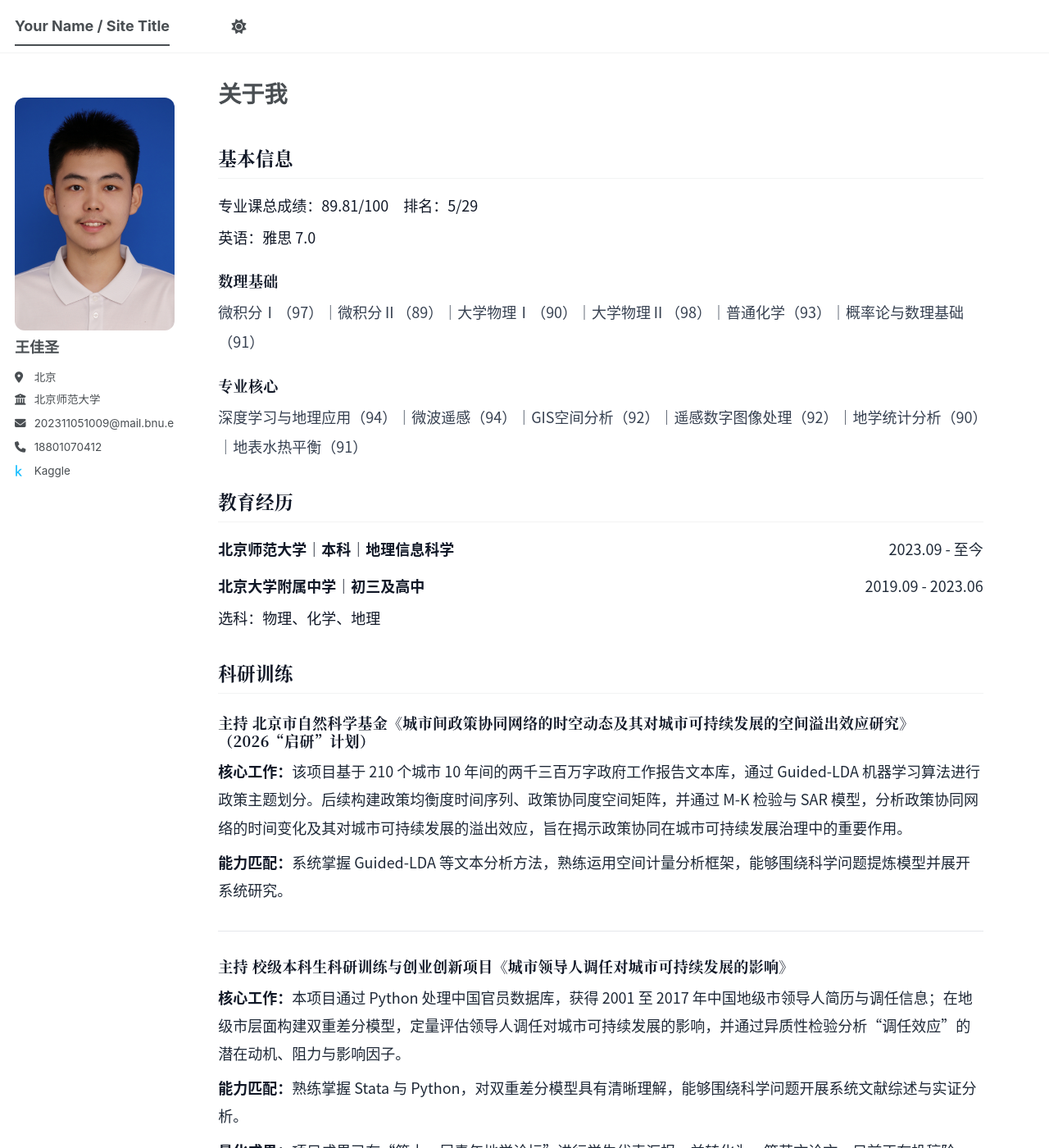
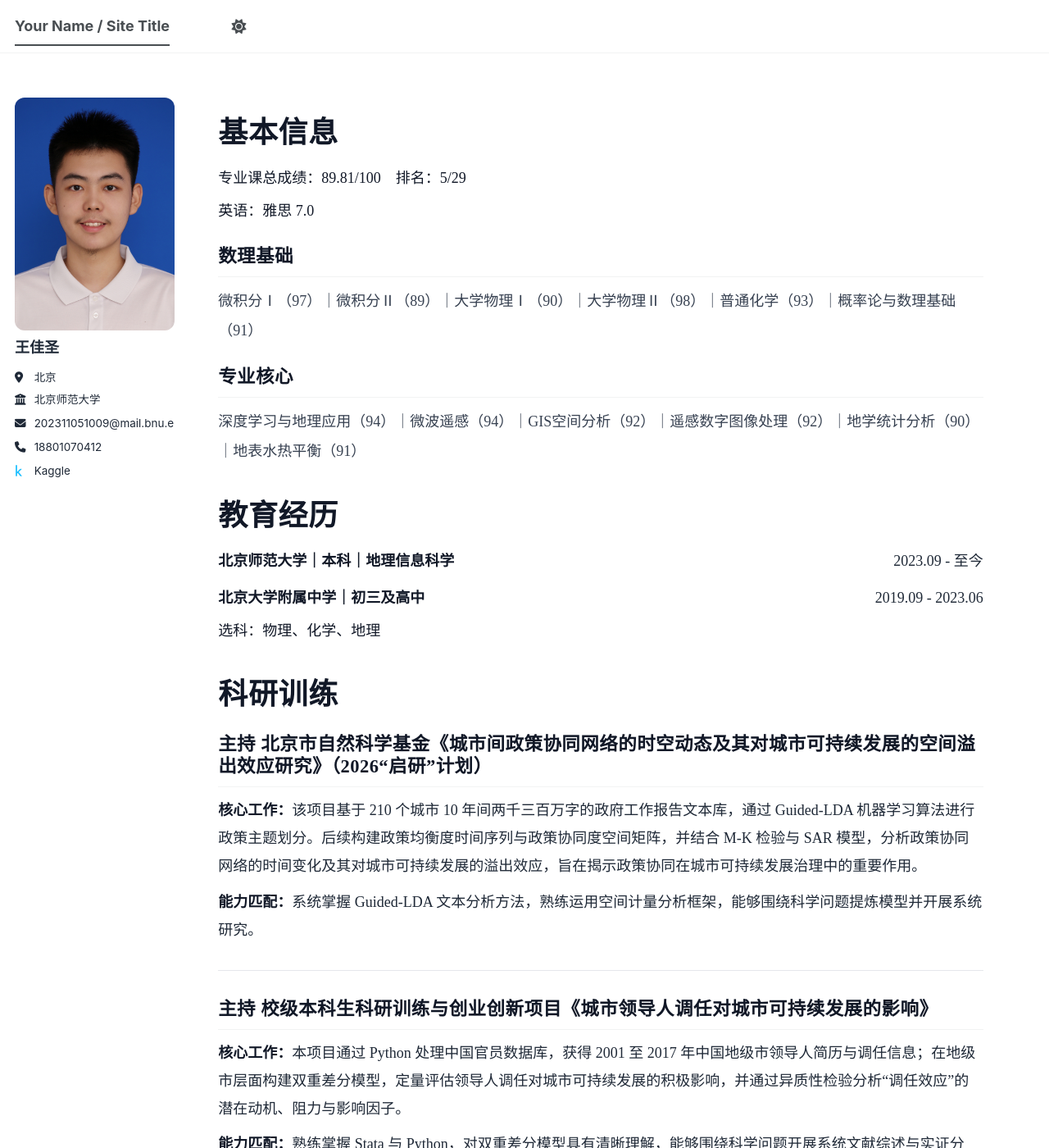
Before and after one commit to WJSheng2005/wangjiasheng.github.io, a Jekyll site: the page built from _pages/about.md, in a window 1280 px wide and 1400 px high. Shown: the whole window at 82% size. Built offline with Jekyll 4.4.1, drawn with Linux system fonts in a browser that asks for light colours; a script bundle is joined from its source files by our own code; library files that are not in the unit come from our copies.

Commit message:
Update about.md

```diff
--- a/_pages/about.md
+++ b/_pages/about.md
@@ -8,28 +8,42 @@
 ---
 
 <style>
-.page__content {
-  font-family: "PingFang SC", "Hiragino Sans GB", "Microsoft YaHei", "Noto Sans CJK SC", sans-serif;
-  line-height: 1.9;
+.page__title {
+  display: none;
+}
+
+.page__content,
+.sidebar,
+.author__name,
+.author__bio,
+.author__urls,
+.masthead {
+  font-family: "Times New Roman", "Songti SC", "STSong", "SimSun", serif;
   color: #1f2937;
 }
 
-.page__content h2,
-.page__content h3 {
-  font-family: "Songti SC", "STSong", "Noto Serif CJK SC", serif;
+.page__content {
+  line-height: 1.9;
+}
+
+.page__content h1,
+.page__content h2 {
+  font-family: "Times New Roman", "Songti SC", "STSong", "SimSun", serif;
   font-weight: 700;
   letter-spacing: 0.02em;
   color: #111827;
 }
 
-.page__content h2 {
-  margin-top: 2rem;
-  margin-bottom: 0.8rem;
+.page__content h1 {
+  margin-top: 2.2rem;
+  margin-bottom: 0.9rem;
+  font-size: 2rem;
 }
 
-.page__content h3 {
+.page__content h2 {
   margin-top: 1.4rem;
-  margin-bottom: 0.5rem;
+  margin-bottom: 0.6rem;
+  font-size: 1.25rem;
 }
 
 .metric-line {
@@ -43,7 +57,7 @@
 }
 
 .project-block p {
-  margin: 0.45rem 0;
+  margin: 0.5rem 0;
 }
 
 .project-block strong {
@@ -69,7 +83,8 @@
   font-weight: 700;
   color: #111827;
 }
-  @media (min-width: 80em) {
+
+@media (min-width: 80em) {
   #main {
     max-width: 1440px;
   }
@@ -83,25 +98,24 @@
     padding-left: 3% !important;
   }
 }
-
 </style>
 
-## 基本信息
+# 基本信息
 
 <div class="metric-line">专业课总成绩：89.81/100　排名：5/29</div>
 <div class="metric-line">英语：雅思 7.0</div>
 
-### 数理基础
+## 数理基础
 <div class="inline-line">
 微积分Ⅰ（97）｜微积分Ⅱ（89）｜大学物理Ⅰ（90）｜大学物理Ⅱ（98）｜普通化学（93）｜概率论与数理基础（91）
 </div>
 
-### 专业核心
+## 专业核心
 <div class="inline-line">
 深度学习与地理应用（94）｜微波遥感（94）｜GIS空间分析（92）｜遥感数字图像处理（92）｜地学统计分析（90）｜地表水热平衡（91）
 </div>
 
-## 教育经历
+# 教育经历
 
 <div class="edu-item">
   <div class="edu-name">北京师范大学｜本科｜地理信息科学</div>
@@ -115,42 +129,42 @@
 
 <div class="metric-line">选科：物理、化学、地理</div>
 
-## 科研训练
+# 科研训练
 
-### 主持 北京市自然科学基金《城市间政策协同网络的时空动态及其对城市可持续发展的空间溢出效应研究》（2026“启研”计划）
+## 主持 北京市自然科学基金《城市间政策协同网络的时空动态及其对城市可持续发展的空间溢出效应研究》（2026“启研”计划）
 
 <div class="project-block">
-<p><strong>核心工作：</strong>该项目基于 210 个城市 10 年间的两千三百万字政府工作报告文本库，通过 Guided-LDA 机器学习算法进行政策主题划分。后续构建政策均衡度时间序列、政策协同度空间矩阵，并通过 M-K 检验与 SAR 模型，分析政策协同网络的时间变化及其对城市可持续发展的溢出效应，旨在揭示政策协同在城市可持续发展治理中的重要作用。</p>
+<p><strong>核心工作：</strong>该项目基于 210 个城市 10 年间两千三百万字的政府工作报告文本库，通过 Guided-LDA 机器学习算法进行政策主题划分。后续构建政策均衡度时间序列与政策协同度空间矩阵，并结合 M-K 检验与 SAR 模型，分析政策协同网络的时间变化及其对城市可持续发展的溢出效应，旨在揭示政策协同在城市可持续发展治理中的重要作用。</p>
 
-<p><strong>能力匹配：</strong>系统掌握 Guided-LDA 等文本分析方法，熟练运用空间计量分析框架，能够围绕科学问题提炼模型并展开系统研究。</p>
+<p><strong>能力匹配：</strong>系统掌握 Guided-LDA 文本分析方法，熟练运用空间计量分析框架，能够围绕科学问题提炼模型并开展系统研究。</p>
 </div>
 
 <hr class="section-divider" />
 
-### 主持 校级本科生科研训练与创业创新项目《城市领导人调任对城市可持续发展的影响》
+## 主持 校级本科生科研训练与创业创新项目《城市领导人调任对城市可持续发展的影响》
 
 <div class="project-block">
-<p><strong>核心工作：</strong>本项目通过 Python 处理中国官员数据库，获得 2001 至 2017 年中国地级市领导人简历与调任信息；在地级市层面构建双重差分模型，定量评估领导人调任对城市可持续发展的影响，并通过异质性检验分析“调任效应”的潜在动机、阻力与影响因子。</p>
+<p><strong>核心工作：</strong>本项目通过 Python 处理中国官员数据库，获得 2001 至 2017 年中国地级市领导人简历与调任信息；在地级市层面构建双重差分模型，定量评估领导人调任对城市可持续发展的积极影响，并通过异质性检验分析“调任效应”的潜在动机、阻力与影响因子。</p>
 
 <p><strong>能力匹配：</strong>熟练掌握 Stata 与 Python，对双重差分模型具有清晰理解，能够围绕科学问题开展系统文献综述与实证分析。</p>
 
 <p><strong>量化成果：</strong>项目成果已在“第十一届青年地学论坛”进行学生代表汇报，并转化为一篇英文论文，目前正在投稿阶段。</p>
 </div>
 
-## 奖励荣誉
+# 奖励荣誉
 
-### 竞赛获奖
+## 竞赛获奖
 - 第十四届全国大学生 GIS 应用技能大赛二等奖，国家级（中国地理学会）
 - 第四届全国大学生乡村国土空间价值提升规划设计大赛一等奖，国家级（中国国土经济学会）
 
-### 荣誉奖项
+## 荣誉奖项
 - 2022–2023 学年海淀区三好学生、2022–2023 学年海淀区优秀共青团员，区级
 - 北京师范大学三好学生（2 次）、优秀学生干部（2 次）、一等奖学金（4 次），校级
 
-## 专业技能
+# 专业技能
 
-### 代码语言
+## 代码语言
 <div class="inline-line">Python、Matlab、C++、R；熟练使用 Stata 进行数据分析</div>
 
-### 专业软件
+## 专业软件
 <div class="inline-line">ArcGIS Pro、ENVI、Google Earth Engine（GEE）、GeoDa、SPSS、Origin</div>
```
